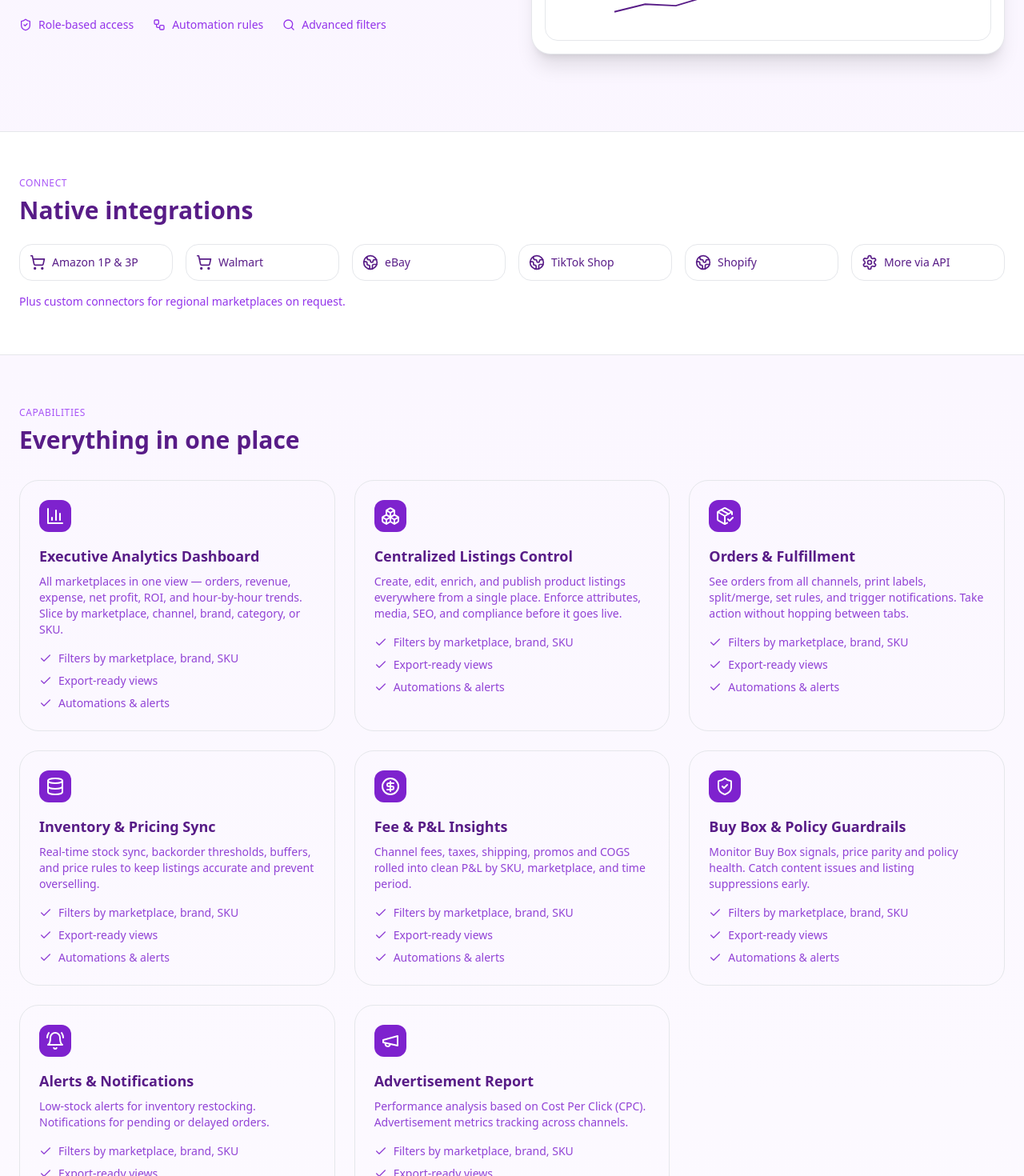
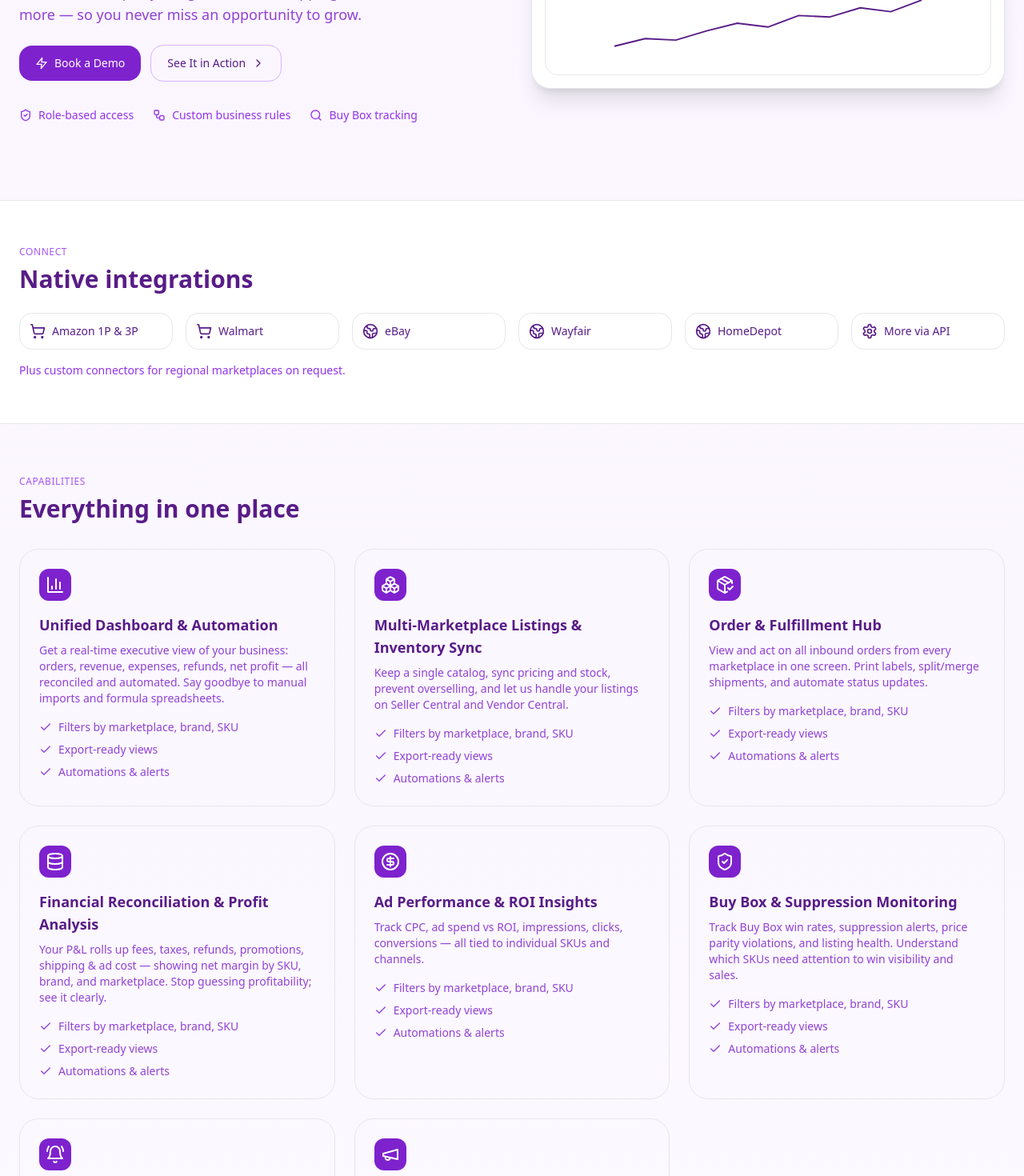
Before and after one commit to Uniqnex360/newmarketplace-onepager, a React (Vite) app: page / in a window 1280 px wide. Shown: the part 480-1950 px from the top of the page at 80% size. Built offline with nearby package versions, Linux system fonts and the light colour scheme.

Commit message:
MarketplaceOnePager:Updated

```diff
--- a/src/App.jsx
+++ b/src/App.jsx
@@ -27,8 +27,8 @@
   { name: "Amazon 1P & 3P", icon: <ShoppingCart className="w-5 h-5" /> },
   { name: "Walmart", icon: <ShoppingCart className="w-5 h-5" /> },
   { name: "eBay", icon: <Globe2 className="w-5 h-5" /> },
-  { name: "TikTok Shop", icon: <Globe2 className="w-5 h-5" /> },
-  { name: "Shopify", icon: <Globe2 className="w-5 h-5" /> },
+  { name: "Wayfair", icon: <Globe2 className="w-5 h-5" /> },
+  { name: "HomeDepot", icon: <Globe2 className="w-5 h-5" /> },
   { name: "More via API", icon: <Settings className="w-5 h-5" /> },
 ];
 
@@ -42,60 +42,60 @@
 const features = [
   {
     icon: <BarChart3 className="w-6 h-6" />,
-    title: "Executive Analytics Dashboard",
+    title: "Unified Dashboard & Automation",
     text:
-      "All marketplaces in one view — orders, revenue, expense, net profit, ROI, and hour-by-hour trends. Slice by marketplace, channel, brand, category, or SKU.",
+      "Get a real-time executive view of your business: orders, revenue, expenses, refunds, net profit — all reconciled and automated. Say goodbye to manual imports and formula spreadsheets.",
   },
   {
     icon: <Boxes className="w-6 h-6" />,
-    title: "Centralized Listings Control",
+    title: "Multi-Marketplace Listings & Inventory Sync",
     text:
-      "Create, edit, enrich, and publish product listings everywhere from a single place. Enforce attributes, media, SEO, and compliance before it goes live.",
+      "Keep a single catalog, sync pricing and stock, prevent overselling, and let us handle your listings on Seller Central and Vendor Central.",
   },
   {
     icon: <PackageCheck className="w-6 h-6" />,
-    title: "Orders & Fulfillment",
+    title: "Order & Fulfillment Hub",
     text:
-      "See orders from all channels, print labels, split/merge, set rules, and trigger notifications. Take action without hopping between tabs.",
+      "View and act on all inbound orders from every marketplace in one screen. Print labels, split/merge shipments, and automate status updates.",
   },
   {
     icon: <Database className="w-6 h-6" />,
-    title: "Inventory & Pricing Sync",
+    title: "Financial Reconciliation & Profit Analysis",
     text:
-      "Real-time stock sync, backorder thresholds, buffers, and price rules to keep listings accurate and prevent overselling.",
+      "Your P&L rolls up fees, taxes, refunds, promotions, shipping & ad cost — showing net margin by SKU, brand, and marketplace. Stop guessing profitability; see it clearly.",
   },
   {
     icon: <CircleDollarSign className="w-6 h-6" />,
-    title: "Fee & P&L Insights",
+    title: "Ad Performance & ROI Insights",
     text:
-      "Channel fees, taxes, shipping, promos and COGS rolled into clean P&L by SKU, marketplace, and time period.",
+      "Track CPC, ad spend vs ROI, impressions, clicks, conversions — all tied to individual SKUs and channels.",
   },
   {
     icon: <ShieldCheck className="w-6 h-6" />,
-    title: "Buy Box & Policy Guardrails",
+    title: "Buy Box & Suppression Monitoring",
     text:
-      "Monitor Buy Box signals, price parity and policy health. Catch content issues and listing suppressions early.",
+      "Track Buy Box win rates, suppression alerts, price parity violations, and listing health. Understand which SKUs need attention to win visibility and sales.",
   },
   {
     icon: <BellRing className="w-6 h-6" />,
-    title: "Alerts & Notifications",
+    title: "Intelligent Alerts & Forecasting",
     text:
-      "Low-stock alerts for inventory restocking. Notifications for pending or delayed orders.",
+      "Get proactive alerts on low stock, delayed orders, abnormal refunds, suppressed listings. Forecast demand, identify low-moving SKUs, and rebalance inventory in advance.",
   },
   {
     icon: <Megaphone className="w-6 h-6" />,
-    title: "Advertisement Report",
+    title: "Role-Based Access",
     text:
-      "Performance analysis based on Cost Per Click (CPC). Advertisement metrics tracking across channels.",
+      "Control user permissions with role-based access — manage who can edit listings, fulfill orders, update pricing, and view financial data.",
   },
 ];
 
 const steps = [
-  { step: 1, title: "Connect Marketplaces", text: "Amazon (1P/3P), Walmart, eBay, TikTok and more via native connectors or API." },
-  { step: 2, title: "Unify Catalog & Inventory", text: "Map attributes, standardize media, and sync inventory & pricing rules." },
-  { step: 3, title: "Launch Listings", text: "Publish once, syndicate everywhere with validations and approvals." },
-  { step: 4, title: "Manage Orders", text: "Pick, pack, ship with carrier integrations and automated emails to buyer & seller." },
-  { step: 5, title: "Track & Optimize", text: "Executive dashboard for orders, revenue, expense, net profit, and Buy Box insights." },
+  { step: 1, title: "Connect Channels", text: "Link Amazon (1P & 3P), Walmart, eBay, and other channels using API." },
+  { step: 2, title: "Unify Your Catalog", text: "Map attributes, standardize data, sync inventory and pricing, and connect products to the right marketplace categories." },
+  { step: 3, title: "Launch Everywhere", text: "Publish once, sell everywhere." },
+  { step: 4, title: "Manage with Ease", text: "Centralized orders, fulfillment, and customer communication." },
+  { step: 5, title: "Scale Smarter", text: "Executive dashboards + alerts + ad insights = growth on autopilot." },
 ];
 
 const faqs = [
@@ -117,6 +117,30 @@
   },
 ];
 
+const testimonials = [
+  {
+    quote: "With MarketLynxe, all my marketplaces are finally in one place. I can see orders, ads, and profits at a glance, and spend more time growing my business instead of managing logins.",
+    author: "7-figure Amazon Seller",
+  },
+  {
+    quote: "MarketLynxe replaced 5 dashboards, and dozens of manual reports — saving us ~20 hours/week in seeing where our business stands.",
+    author: "Amazon/eBay seller",
+  },
+  {
+    quote: "Finally, a single dashboard that actually shows profit — not just revenue. This changed how we make decisions every day.",
+    author: "Multi-Channel Distributor",
+  },
+];
+
+const whyMarketLynxe = [
+  { icon: "⚡", title: "Save Time, Eliminate Chaos", desc: "One login replaces 5+ dashboards." },
+  { icon: "📊", title: "Run on Data, Not Guesswork", desc: "See true profitability across every SKU and channel." },
+  { icon: "🚀", title: "Scale Without Risk", desc: "Automated stock, pricing, and compliance guardrails." },
+  { icon: "🔔", title: "Stay Ahead of Problems", desc: "Instant alerts for stockouts, delays, and suppressed listings." },
+  { icon: "🤝", title: "Built for Teams", desc: "Role-based and privacy/access controls make it enterprise-ready." },
+  { icon: "🌍", title: "Future-Proof", desc: "Add new channels and integrations as your business grows." },
+];
+
 export default function MarketplaceOnePager() {
   return (
     <div className="min-h-screen w-full bg-gradient-to-b from-purple-50 to-white text-purple-900">
@@ -129,7 +153,6 @@
               alt="Marketlynxe Logo"
               className="h-16 w-auto mx-auto"
             />
-
           </div>
           <nav className="hidden md:flex items-center gap-6 text-sm">
             <a href="#features" className="hover:text-purple-900">Features</a>
@@ -150,23 +173,23 @@
         <div className="mx-auto max-w-7xl px-6 py-16 md:py-24 grid md:grid-cols-2 gap-12 items-center">
           <div>
             <h1 className="text-4xl md:text-5xl font-bold leading-tight">
-              One dashboard to run <span className="text-purple-700">all marketplaces</span>
+              One Command Center. <span className="text-purple-700">Every Marketplace.</span>
             </h1>
             <p className="mt-4 text-lg text-purple-700/85">
-              Connect Amazon (1P/3P), Walmart, eBay, TikTok and more. See orders, revenue, expense, and net profit at a glance — control listings, manage orders, and ship without juggling multiple logins.
+              Connect Amazon (1P/3P), Walmart, eBay, Wayfair, HomeDepot, and more. Instantly track orders, revenue, expenses, and net profit — while controlling listings, managing orders, shipping, and fulfillment without juggling multiple logins. Say goodbye to fragmented tools and spreadsheets. MarketLynxe unifies everything into 360-degree view — including ad performance insights, Buy Box tracking, and seamless third-party integrations with shipping, warehouses, and more — so you never miss an opportunity to grow.
             </p>
             <div className="mt-6 flex flex-wrap items-center gap-3">
               <a href="#demo" className="inline-flex items-center gap-2 rounded-2xl bg-purple-700 text-white px-5 py-3 text-sm font-medium hover:bg-purple-800">
-                <Zap className="w-4 h-4" /> Book a Live Demo
+                <Zap className="w-4 h-4" /> Book a Demo
               </a>
               <a href="#features" className="inline-flex items-center gap-2 rounded-2xl border border-purple-300 px-5 py-3 text-sm font-medium hover:bg-purple-50">
-                Explore Features <ChevronRight className="w-4 h-4" />
+                See It in Action <ChevronRight className="w-4 h-4" />
               </a>
             </div>
             <div className="mt-8 flex items-center gap-6 text-sm text-purple-600">
               <div className="flex items-center gap-2"><ShieldCheck className="w-4 h-4" /> Role-based access</div>
-              <div className="flex items-center gap-2"><Workflow className="w-4 h-4" /> Automation rules</div>
-              <div className="flex items-center gap-2"><Search className="w-4 h-4" /> Advanced filters</div>
+              <div className="flex items-center gap-2"><Workflow className="w-4 h-4" /> Custom business rules</div>
+              <div className="flex items-center gap-2"><Search className="w-4 h-4" /> Buy Box tracking</div>
             </div>
           </div>
 
@@ -321,35 +344,68 @@
         </div>
       </section>
 
+      {/* WHY MARKETLYNXE */}
+      <section className="py-16 bg-purple-50">
+        <div className="mx-auto max-w-7xl px-6">
+          <h2 className="text-2xl md:text-3xl font-semibold text-center">Why MarketLynxe?</h2>
+          <div className="grid md:grid-cols-3 gap-6 mt-8">
+            {whyMarketLynxe.map((item) => (
+              <div key={item.title} className="rounded-3xl border bg-white p-6 text-center">
+                <div className="text-3xl mb-3">{item.icon}</div>
+                <h3 className="font-semibold mb-2">{item.title}</h3>
+                <p className="text-sm text-purple-700/85">{item.desc}</p>
+              </div>
+            ))}
+          </div>
+        </div>
+      </section>
+
       {/* SOCIAL PROOF / REFERENCES */}
       <section className="py-14 bg-white border-t">
-        <div className="mx-auto max-w-7xl px-6 grid md:grid-cols-3 gap-6 items-start">
-          <div className="rounded-3xl border p-6">
-            <h3 className="font-semibold">Built for modern marketplace teams</h3>
-            <p className="mt-2 text-sm text-purple-700/85">Inspired by best-in-class tools like the ones you know, with the simplicity of a single control center.</p>
-            <ul className="mt-4 space-y-2 text-sm text-purple-700/85">
-              <li className="flex items-center gap-2"><Check className="w-4 h-4" /> 10-minute channel setup</li>
-              <li className="flex items-center gap-2"><Check className="w-4 h-4" /> API & webhook support</li>
-              <li className="flex items-center gap-2"><Check className="w-4 h-4" /> Audit trails & approvals</li>
-            </ul>
-          </div>
+        <div className="mx-auto max-w-7xl px-6">
+          <h2 className="text-2xl md:text-3xl font-semibold text-center mb-8">Built for Marketplaces to Drive Digital Growth</h2>
+          <p className="text-center text-purple-700/85 mb-12 max-w-3xl mx-auto">
+            MarketLynxe is inspired by the best tools in the industry but designed to keep things simple. With quick channel setup and seamless API connections, your team can get started quickly without technical headaches. Everything you need to connect marketplaces, unify data, and manage operations comes together in one comprehensive command center.
+          </p>
+
+          <div className="grid md:grid-cols-3 gap-6 items-start mb-12">
             <div className="rounded-3xl border p-6">
               <h3 className="font-semibold">Shipping Integrations</h3>
-            <p className="mt-2 text-sm text-purple-700/85">Connect your carriers to generate labels and tracking seamlessly from the same screen.</p>
+              <p className="mt-2 text-sm text-purple-700/85">Generate labels directly from your carrier and pull tracking details and shipping charges into MarketLynxe, so you can manage fulfillment without leaving the platform.</p>
               <div className="mt-4 flex flex-wrap gap-2 text-xs">
-              {['UPS', 'FedEx', 'USPS', 'DHL', 'Shippo API'].map((c) => (
+                {['ShipStation', 'Shippo', 'Easyship', 'ShipHero', 'UPS', 'FedEx'].map((c) => (
                   <span key={c} className="rounded-full border px-3 py-1">{c}</span>
                 ))}
               </div>
             </div>
             <div className="rounded-3xl border p-6">
               <h3 className="font-semibold">Inventory Rules</h3>
-            <p className="mt-2 text-sm text-purple-700/85">Set buffers, safety stock, and marketplace-specific thresholds to avoid overselling.</p>
+              <p className="mt-2 text-sm text-purple-700/85">Set buffers, safety stock, and marketplace-specific thresholds to keep your listings accurate and prevent overselling. With multi-warehouse support, kitting, and bundle management, MarketLynxe ensures your inventory stays synchronized and reliable across every channel.</p>
               <ul className="mt-4 space-y-2 text-sm text-purple-700/85">
                 <li className="flex items-center gap-2"><Check className="w-4 h-4" /> Multi-warehouse support</li>
                 <li className="flex items-center gap-2"><Check className="w-4 h-4" /> Kitting & bundles</li>
                 <li className="flex items-center gap-2"><Check className="w-4 h-4" /> Backorder logic</li>
               </ul>
+            </div>
+            <div className="rounded-3xl border p-6">
+              <h3 className="font-semibold">Custom Business Rules</h3>
+              <p className="mt-2 text-sm text-purple-700/85">Implement custom business rules tailored to vendors and product categories, including custom formulas for COGS, pricing, profit, and other calculations.</p>
+              <ul className="mt-4 space-y-2 text-sm text-purple-700/85">
+                <li className="flex items-center gap-2"><Check className="w-4 h-4" /> Custom COGS formulas</li>
+                <li className="flex items-center gap-2"><Check className="w-4 h-4" /> Pricing automation</li>
+                <li className="flex items-center gap-2"><Check className="w-4 h-4" /> Category-specific rules</li>
+              </ul>
+            </div>
+          </div>
+
+          {/* TESTIMONIALS */}
+          <div className="grid md:grid-cols-3 gap-6">
+            {testimonials.map((testimonial, index) => (
+              <div key={index} className="rounded-3xl border p-6 bg-purple-50">
+                <p className="text-sm text-purple-700/85 italic">"{testimonial.quote}"</p>
+                <p className="mt-4 text-sm font-medium">— {testimonial.author}</p>
+              </div>
+            ))}
           </div>
         </div>
       </section>
@@ -359,14 +415,14 @@
         <div className="mx-auto max-w-7xl px-6 grid md:grid-cols-2 gap-10 items-center">
           <div>
             <h2 className="text-2xl md:text-3xl font-semibold">Ready to centralize your marketplaces?</h2>
-            <p className="mt-2 text-purple-100">We’ll tailor the demo to your catalog size, channels, and fulfillment model.</p>
+            <p className="mt-2 text-purple-100">We'll tailor the demo to your catalog size, channels, and fulfillment model.</p>
             <div className="mt-6 flex flex-wrap gap-3">
               <a href="#contact" className="rounded-2xl bg-white text-purple-700 px-5 py-3 text-sm font-medium hover:bg-purple-50">Get Started</a>
               <a href="#faq" className="rounded-2xl border border-white/20 px-5 py-3 text-sm font-medium hover:bg-white/10">See FAQs</a>
             </div>
           </div>
           <div className="rounded-3xl bg-white/10 border border-white/10 p-6">
-            <div className="text-sm text-purple-100">What you’ll see</div>
+            <div className="text-sm text-purple-100">What you'll see</div>
             <ul className="mt-3 space-y-2 text-sm">
               <li className="flex items-center gap-2"><Check className="w-4 h-4" /> Live dashboard walkthrough</li>
               <li className="flex items-center gap-2"><Check className="w-4 h-4" /> Listing creation & validation</li>
@@ -396,24 +452,64 @@
       <section id="contact" className="py-14 border-t">
         <div className="mx-auto max-w-4xl px-6">
           <div className="rounded-3xl border p-6">
-            <h2 className="text-2xl font-semibold">Book a demo</h2>
-            <p className="mt-2 text-sm text-purple-700/85">Tell us a bit about your catalog and channels — we’ll tailor the walkthrough.</p>
+            <h2 className="text-2xl font-semibold">Book a Demo</h2>
+            <p className="mt-2 text-sm text-purple-700/85">
+              Tell us a bit about your business and we'll tailor the demo to your needs.
+            </p>
             <form className="mt-6 grid md:grid-cols-2 gap-4">
-              <input className="rounded-xl border px-4 py-3 text-sm" placeholder="Name" />
-              <input className="rounded-xl border px-4 py-3 text-sm" placeholder="Work email" />
-              <input className="rounded-xl border px-4 py-3 text-sm" placeholder="Company" />
-              <input className="rounded-xl border px-4 py-3 text-sm" placeholder="# of SKUs" />
-              <input className="rounded-xl border px-4 py-3 text-sm md:col-span-2" placeholder="Marketplaces (Amazon, Walmart, eBay, TikTok...)" />
-              <button type="button" className="rounded-2xl bg-purple-700 text-white px-5 py-3 text-sm font-medium hover:bg-purple-800 md:col-span-2">Request Demo</button>
+              {/* Name & Email */}
+              <input
+                className="rounded-xl border px-4 py-3 text-sm"
+                placeholder="Full Name"
+                required
+              />
+              <input
+                className="rounded-xl border px-4 py-3 text-sm"
+                placeholder="Work Email"
+                type="email"
+                required
+              />
+
+              {/* Company */}
+              <input
+                className="rounded-xl border px-4 py-3 text-sm md:col-span-2"
+                placeholder="Company Name"
+                required
+              />
+
+              {/* Marketplaces */}
+              <input
+                className="rounded-xl border px-4 py-3 text-sm md:col-span-2"
+                placeholder="Which marketplaces do you sell on? (Amazon, Walmart, eBay, Wayfair, etc.)"
+              />
+
+              {/* SKUs */}
+              <input
+                className="rounded-xl border px-4 py-3 text-sm md:col-span-2"
+                placeholder="Approximate number of SKUs you manage"
+              />
+
+              {/* Challenge */}
+              <textarea
+                className="rounded-xl border px-4 py-3 text-sm md:col-span-2"
+                placeholder="What's your biggest marketplace challenge right now? (Listings, Inventory, Ads, Buy Box, Shipping, etc.)"
+                rows={3}
+              ></textarea>
+
+              <button
+                type="submit"
+                className="rounded-2xl bg-purple-700 text-white px-5 py-3 text-sm font-medium hover:bg-purple-800 md:col-span-2"
+              >
+                Request Demo
+              </button>
             </form>
           </div>
-          <p className="text-xs text-purple-500 mt-4"></p>
         </div>
       </section>
 
       {/* FOOTER */}
       <footer className="py-10 text-center text-sm text-purple-500">
-        © {new Date().getFullYear()} Marketlynxe. All rights reserved.
+        © {new Date().getFullYear()} MarketLynxe. All rights reserved.
       </footer>
     </div>
   );
```
Lines whose indentation alone changed are shown as unchanged.
